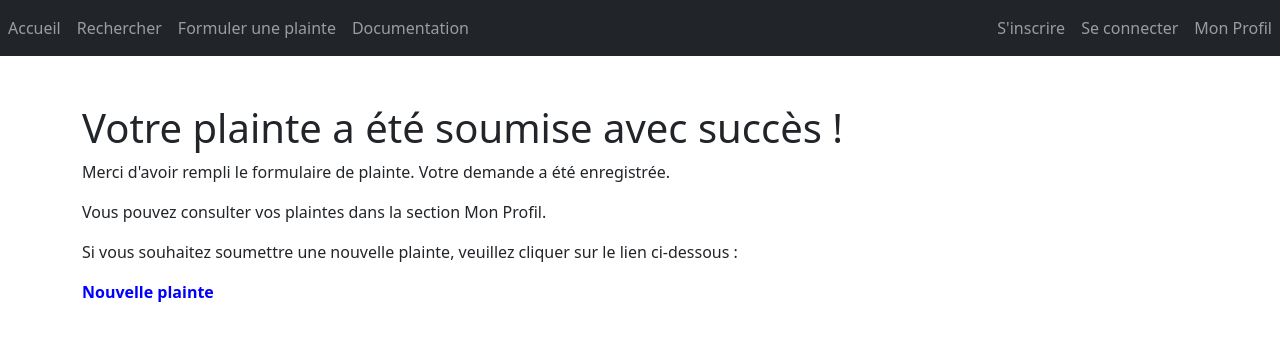
After one commit to stephen2000pog/inf5190, a Flask app: page /confirmation-plainte in a window 1280 px wide. The commit adds this page. Shown: the top 341 px of the page. Run offline with Flask 2, Linux system fonts and the light colour scheme; parts of the project's set-up code (start-up, migrations or seed data) failed here and were passed over.

Commit message:
ajout de route et de pages html

```diff
--- a/flaskr/__init__.py
+++ b/flaskr/__init__.py
@@ -1,9 +1,12 @@
 from flask import Flask
+from flask import session
 from apscheduler.schedulers.background import BackgroundScheduler
 from .insert_data import insert_data
 
 def create_app():
     app = Flask(__name__)
+    #session['user_id'] = user.id
+    #session['username'] = user.username
     app.config['SECRET_KEY'] = 'dqwrgepoads90s2j'
 
     scheduler = BackgroundScheduler(daemon=True)
--- a/flaskr/db/db.sql
+++ b/flaskr/db/db.sql
@@ -20,3 +20,10 @@ CREATE TABLE users (
     etablissements_surveilles TEXT,
     mot_de_passe TEXT
 );
+CREATE TABLE plainte (
+    id INTEGER,
+    nom_complet TEXT,
+    adresse_courriel TEXT,
+    etablissements_surveilles TEXT,
+    mot_de_passe TEXT
+);
--- a/flaskr/templates/base.html
+++ b/flaskr/templates/base.html
@@ -14,12 +14,12 @@
           <li class="nav-item"><a class="nav-link" href="/">Accueil</a></li>
           <li class="nav-item"><a class="nav-link" href="/search">Rechercher</a></li>
           <li class="nav-item"><a class="nav-link" href="/plainte">Formuler une plainte</a></li>
-          <li class="nav-item"><a class="nav-link" href="/search">Documentation</a></li>
+          <li class="nav-item"><a class="nav-link" href="/doc">Documentation</a></li>
         </ul>
         <ul class="navbar-nav ms-auto">
           <li class="nav-item"><a class="nav-link" href="/inscription">S'inscrire</a></li>
           <li class="nav-item"><a class="nav-link" href="/connexion">Se connecter</a></li>
-          <li class="nav-item"><a class="nav-link" href="/profil">Mon profil</a></li>
+          <li class="nav-item"><a class="nav-link" href="/profil">Mon Profil</a></li>
         </ul>
       </nav>
     </header>
--- /dev/null
+++ b/flaskr/templates/confirmation-plainte.html
@@ -0,0 +1,11 @@
+{% extends "base.html" %}
+{% block title %}Confirmation de plainte{% endblock %}
+{% block content%}
+<body>
+    <h1>Votre plainte a été soumise avec succès !</h1>
+    <p>Merci d'avoir rempli le formulaire de plainte. Votre demande a été enregistrée.</p>
+    <p>Vous pouvez consulter vos plaintes dans la section Mon Profil.</p>
+    <p>Si vous souhaitez soumettre une nouvelle plainte, veuillez cliquer sur le lien ci-dessous :</p>
+    <a href="/plainte">Nouvelle plainte</a>
+</body>
+{% endblock %}
--- /dev/null
+++ b/flaskr/templates/connexion.html
@@ -0,0 +1,5 @@
+{% extends "base.html" %}
+{% block title %}Confirmation de plainte{% endblock %}
+{% block content%}
+c
+{% endblock %}
--- /dev/null
+++ b/flaskr/templates/inscription.html
@@ -0,0 +1,5 @@
+{% extends "base.html" %}
+{% block title %}Confirmation de plainte{% endblock %}
+{% block content%}
+c
+{% endblock %}
--- a/flaskr/templates/plainte.html
+++ b/flaskr/templates/plainte.html
@@ -3,7 +3,7 @@
 {% block content%}
   <div class="container">
     <h1>Formuler une plainte</h1>
-    <form id="complaint-form">
+    <form action="/traitement-plainte" id="plainte-form" method="POST">
       <div class="mb-3">
         <label for="establishment-name" class="form-label">Nom du restaurant:</label>
         <input type="text" id="establishment-name" name="establishmentName" class="form-control" required>
--- /dev/null
+++ b/flaskr/templates/profil.html
@@ -0,0 +1,5 @@
+{% extends "base.html" %}
+{% block title %}Confirmation de plainte{% endblock %}
+{% block content%}
+c
+{% endblock %}
--- a/flaskr/views.py
+++ b/flaskr/views.py
@@ -1,4 +1,5 @@
-from flask import Flask, Blueprint, render_template, g, request, jsonify, make_response
+from flask import Flask, Blueprint, redirect, render_template, g, request, jsonify, make_response, url_for
+from flask_login import login_required
 from .violations import Violation
 from dicttoxml import dicttoxml
 from xml.dom.minidom import parseString
@@ -36,6 +37,21 @@ def validation_error(e):
 @views.route('/')
 def home():
     return render_template("home.html")
+
+@views.route('/inscription')
+def inscription():
+    return render_template("inscription.html")
+
+@views.route('/connexion')
+def connexion():
+    return render_template("connexion.html")
+
+@views.route('/profil')
+@login_required  # Decorator to require authentication for accessing the route
+def profil():
+
+
+    return render_template('profil.html', plaintes=plaintes)
 
 @views.route('/plainte')
 def plainte():
@@ -114,6 +130,24 @@ def create_user():
         return response
     return jsonify(user.asDictionary()), 201
 
+@views.route('/traitement-plainte', methods=['POST'])
+def traitement_plainte():
+    # Traitement de la soumission du formulaire de plainte
+    establishment_name = request.form['establishmentName']
+    address = request.form['address']
+    city = request.form['city']
+    visit_date = request.form['visitDate']
+    client_name = request.form['clientName']
+    description = request.form['description']
+
+    # Effectuer les actions nécessaires avec les données de la plainte
+
+    return redirect(url_for('views.confirmation_plainte'))
+
+@views.route('/confirmation-plainte')
+def confirmation_plainte():
+    return render_template('confirmation-plainte.html')
+
 @views.route('/doc')
 def documentation():
     with open('flaskr/templates/doc.html', 'r', encoding="utf-16") as f:
```
